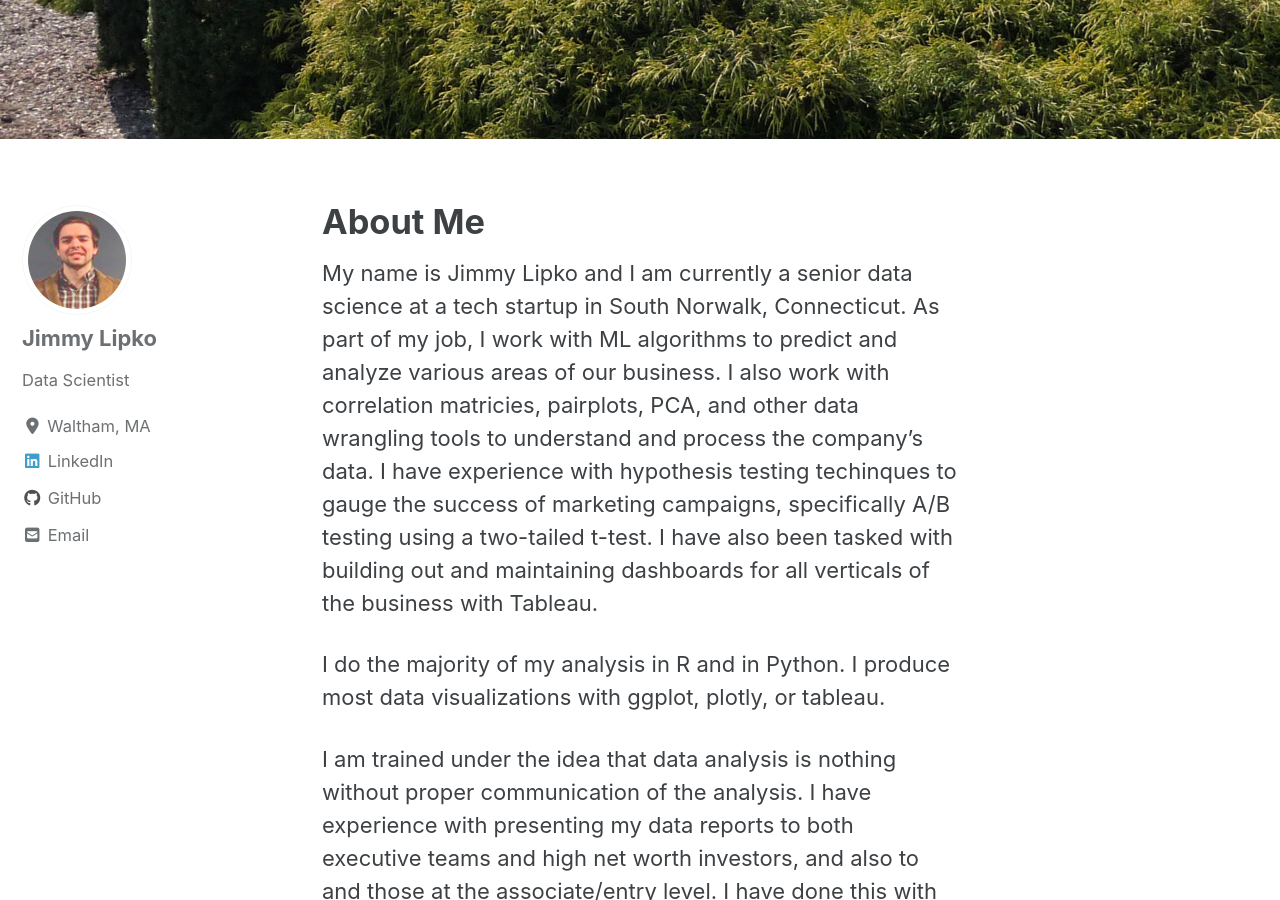
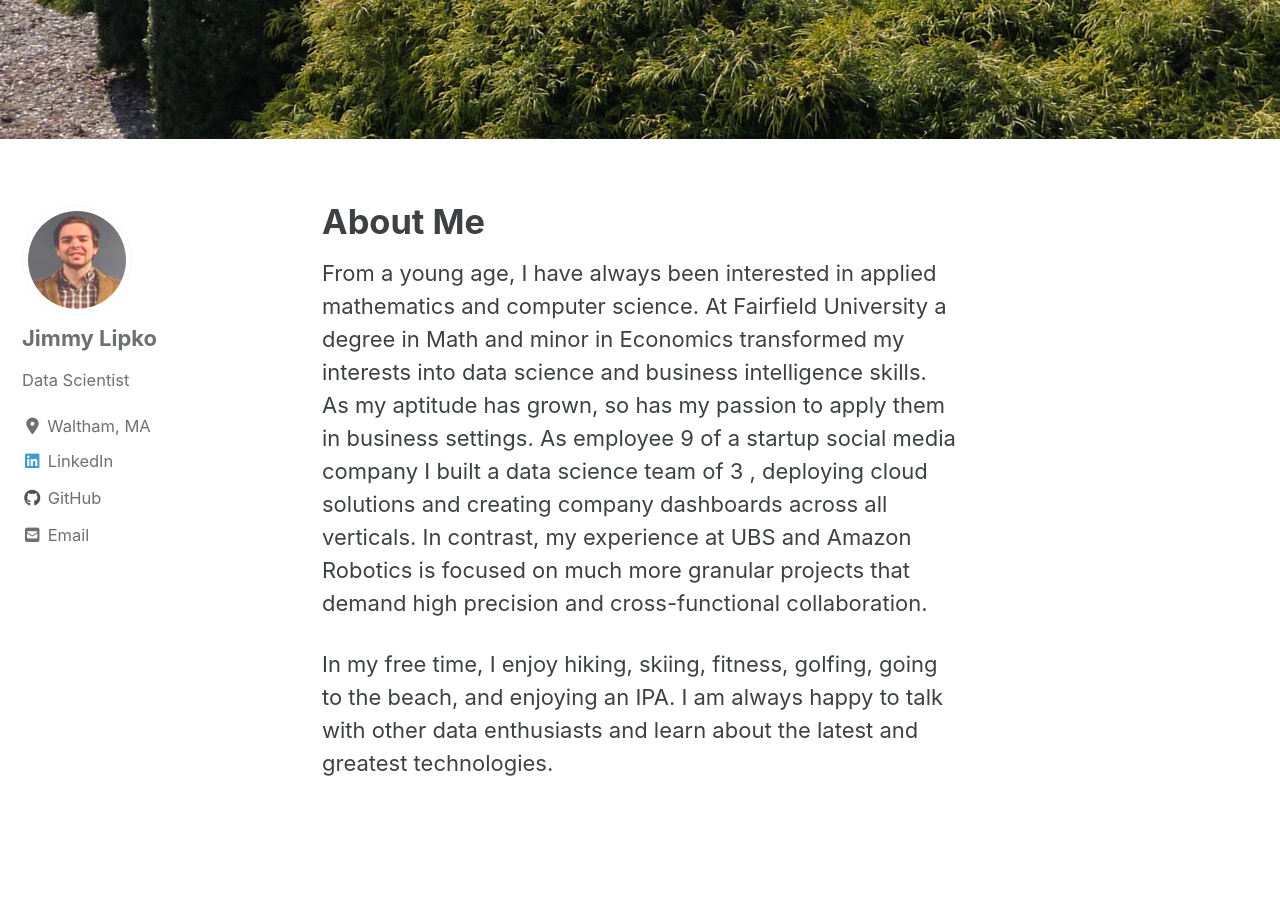
Before and after one commit to jimmy-lipko/jimmy-lipko.github.io, a Jekyll site: the page built from _pages/about.md, in a window 1280 px wide and 900 px high, scrolled down 541 px. Built offline with Jekyll 4.4.1, drawn with Linux system fonts in a browser that asks for light colours; cached includes are drawn as plain includes; nearby versions of some CDN libraries; some of the changed text lies outside the part shown.

Commit message:
Update about.md

```diff
--- a/_pages/about.md
+++ b/_pages/about.md
@@ -5,16 +5,6 @@ header:
     image: "/images/aboutme.jpg"
 ---
 
-My name is Jimmy Lipko and I am currently a senior data science at a tech startup in South Norwalk, Connecticut. As part of my job, I work with ML algorithms to predict and analyze various areas of our business. I also work with correlation matricies, pairplots, PCA, and other data wrangling tools to understand and process the company's data. I have experience with hypothesis testing techinques to gauge the success of marketing campaigns, specifically A/B testing using a two-tailed t-test. I have also been tasked with building out and maintaining dashboards for all verticals of the business with Tableau.
+From a young age, I have always been interested in applied mathematics and computer science. At Fairfield University a degree in Math and minor in Economics transformed my interests into data science and business intelligence skills. As my aptitude has grown, so has my passion to apply them in business settings. As employee 9 of a startup social media company I built a data science team of 3 , deploying cloud solutions and creating company dashboards across all verticals. In contrast, my experience at UBS and Amazon Robotics is focused on much more granular projects that demand high precision and cross-functional collaboration.
 
-I do the majority of my analysis in R and in Python. I produce most data visualizations with ggplot, plotly, or tableau.
-
-I am trained under the idea that data analysis is nothing without proper communication of the analysis. I have experience with presenting my data reports to both executive teams and high net worth investors, and also to and those at the associate/entry level. I have done this with Tableau stories and dashboards, excel charts, powerpoints, academic papers, and demonstrations.
-
-I graduated in the winter of 2019 from Fairfield University in Fairfield, CT. While at Fairfield, I majored in Math and minored in Economics. My favorite classes were Number Theory, Econometrics, Industrial Organization, Real Analysis, and both of my math honors seminar courses - 5 Proofs of the Fundamental Theory of Algebra and Crytography.
-
-In addition to my undergraduate education, I have learned much from my work experience. I interned at UBS in the wealth management division. I learned everything I now know about finance due to this internship and due to my boss, who was and still is an amazing mentor. I am very interested in the blend of the two disciplines of finance and data science and I wish to share some of the projects I have explored in these areas on this site.
-
-Computer Science and Mathematics have not always been my favorite classes or subjects, but they always have challenged me in a fun manner. I particularly like the challenge of coming up with the playbook (or algorithm) for the solution. I believe that this sequential manner of problem solving through logic is applicable to so many aspects of life, not only the CS and math disciplines.
-
-My career aspirations are to remain on the East coast and work for a large technology firm. I am most interested in growing with a team, first by learning and listening, then understanding, and finally by reporting and optimizing.
+In my free time, I enjoy hiking, skiing, fitness, golfing, going to the beach, and enjoying an IPA. I am always happy to talk with other data enthusiasts and learn about the latest and greatest technologies.
```
